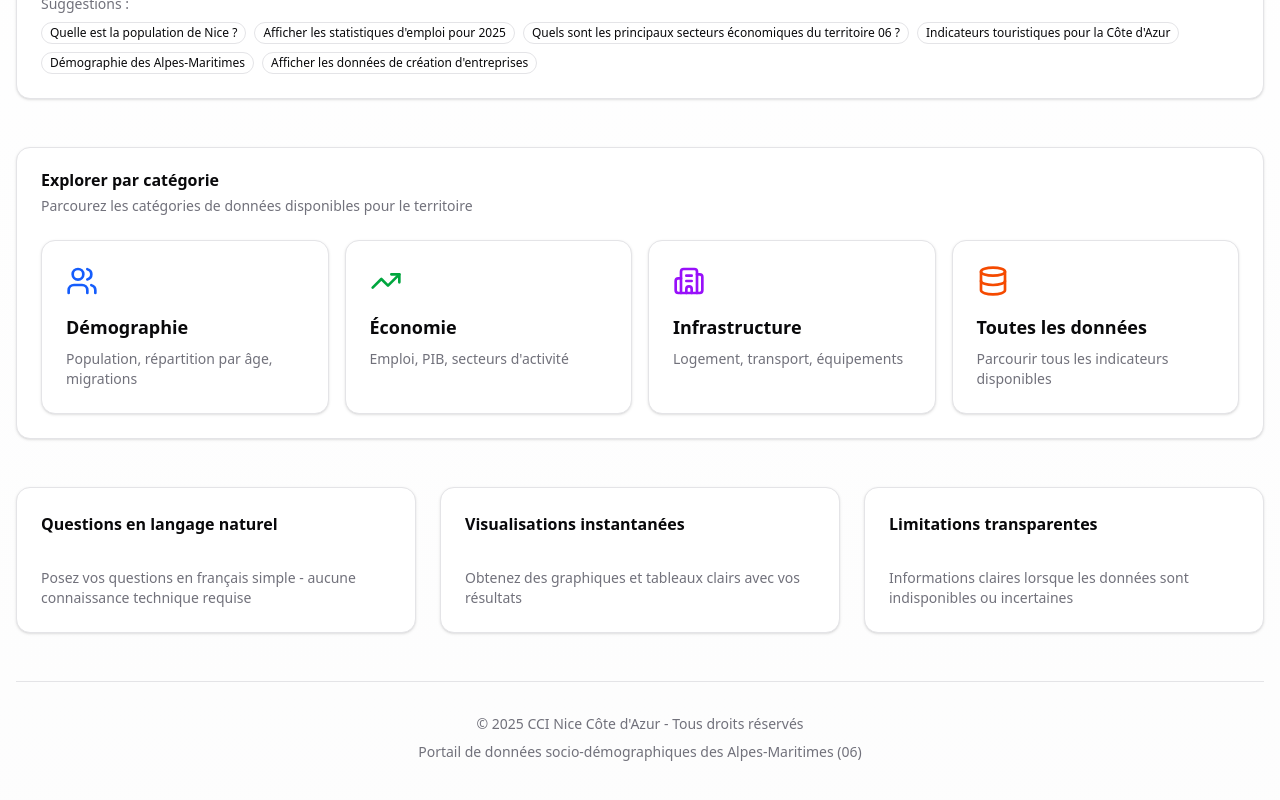
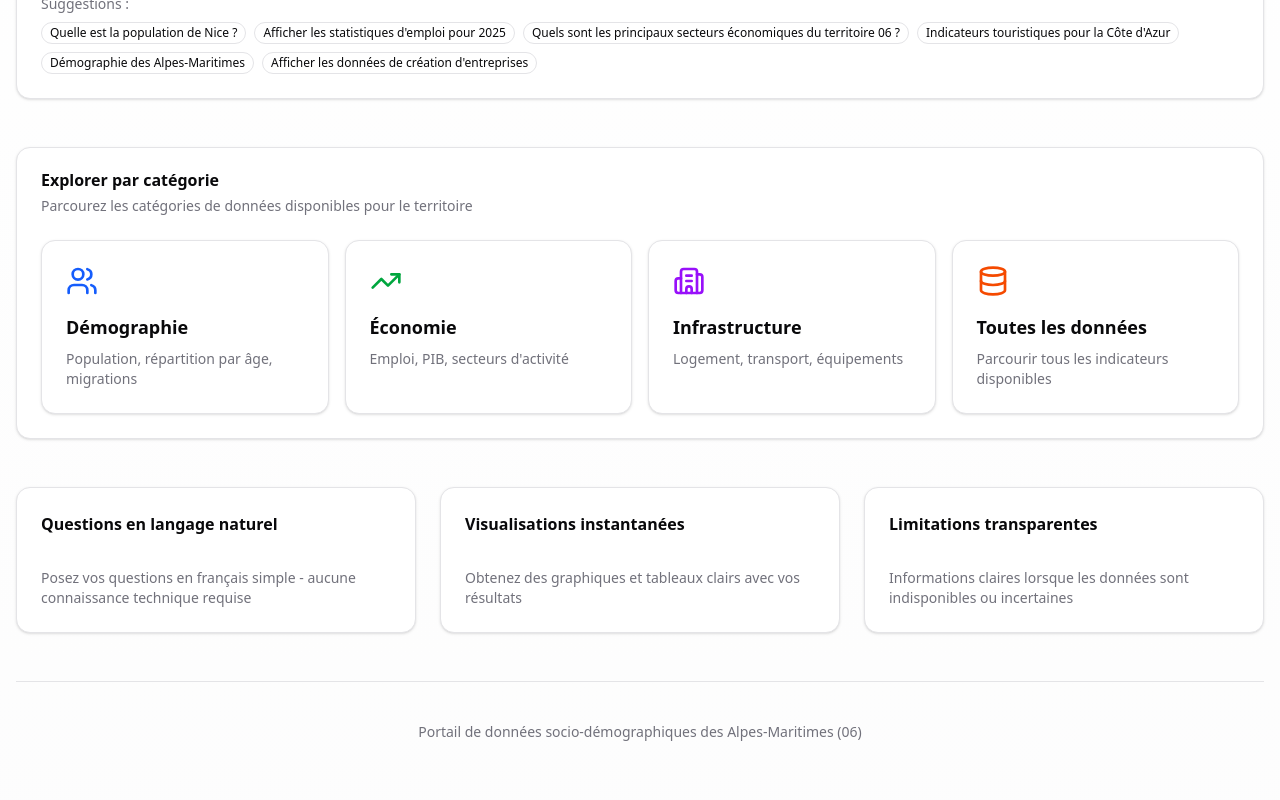
Before and after one commit to AntoineFra/HackathonTopTech, a Next.js app: page / in a window 1280 px wide. Shown: the part 541-1341 px from the top of the page. Built offline with nearby package versions, Linux system fonts and the light colour scheme.

Commit message:
Removed useless comments

```diff
--- a/app/page.tsx
+++ b/app/page.tsx
@@ -14,7 +14,6 @@ export default function Home() {
     return (
         <div className="from-background to-secondary/20 min-h-screen bg-gradient-to-b">
             <main className="container mx-auto max-w-7xl px-4 py-8">
-                {/* En-tête */}
                 <div className="mb-12 space-y-4 text-center">
                     <div className="mb-4 flex items-center justify-center gap-3">
                         <BarChart3 className="text-primary h-12 w-12" />
@@ -33,7 +32,6 @@ export default function Home() {
                     </p>
                 </div>
 
-                {/* Alerte statut IA */}
                 <Alert className="mb-8 border-amber-500/50 bg-amber-50 dark:bg-amber-950/20">
                     <AlertCircle className="h-4 w-4 text-amber-600" />
                     <AlertDescription className="text-amber-900 dark:text-amber-200">
@@ -46,12 +44,10 @@ export default function Home() {
                     </AlertDescription>
                 </Alert>
 
-                {/* Interface de requête principale */}
                 <div className="mb-12">
                     <QueryInterface />
                 </div>
 
-                {/* Vue d'ensemble des catégories */}
                 <div className="mb-12">
                     <Card>
                         <CardHeader>
@@ -67,7 +63,6 @@ export default function Home() {
                     </Card>
                 </div>
 
-                {/* Section des fonctionnalités */}
                 <div className="mb-12 grid grid-cols-1 gap-6 md:grid-cols-3">
                     <Card>
                         <CardHeader>
@@ -112,11 +107,7 @@ export default function Home() {
                     </Card>
                 </div>
 
-                {/* Pied de page */}
                 <footer className="text-muted-foreground border-t py-8 text-center text-sm">
-                    <p>
-                        © 2025 CCI Nice Côte d&apos;Azur - Tous droits réservés
-                    </p>
                     <p className="mt-2">
                         Portail de données socio-démographiques des
                         Alpes-Maritimes (06)
--- a/components/ai-response-display.tsx
+++ b/components/ai-response-display.tsx
@@ -36,7 +36,6 @@ export function AIResponseDisplay({ response }: AIResponseDisplayProps) {
 
     return (
         <div className="space-y-6">
-            {/* Réponse principale */}
             <Card>
                 <CardHeader>
                     <div className="flex items-start justify-between">
@@ -65,7 +64,6 @@ export function AIResponseDisplay({ response }: AIResponseDisplayProps) {
                 </CardContent>
             </Card>
 
-            {/* Avertissement sur les limitations */}
             {response.limitations && (
                 <Alert>
                     <AlertCircle className="h-4 w-4" />
@@ -75,7 +73,6 @@ export function AIResponseDisplay({ response }: AIResponseDisplayProps) {
                 </Alert>
             )}
 
-            {/* Indicateurs */}
             {response.indicators && response.indicators.length > 0 && (
                 <div className="space-y-4">
                     <h3 className="text-lg font-semibold">
@@ -85,7 +82,6 @@ export function AIResponseDisplay({ response }: AIResponseDisplayProps) {
                 </div>
             )}
 
-            {/* Sources */}
             {response.sources && response.sources.length > 0 && (
                 <Card>
                     <CardHeader>
--- a/components/query-interface.tsx
+++ b/components/query-interface.tsx
@@ -59,7 +59,6 @@ export function QueryInterface() {
 
     return (
         <div className="space-y-6">
-            {/* Saisie de la question */}
             <Card>
                 <CardHeader>
                     <CardTitle className="flex items-center gap-2">
@@ -102,7 +101,6 @@ export function QueryInterface() {
                             </Button>
                         </div>
 
-                        {/* Suggestions rapides */}
                         <div className="space-y-2">
                             <p className="text-muted-foreground text-sm">
                                 Suggestions :
@@ -126,7 +124,6 @@ export function QueryInterface() {
                 </CardContent>
             </Card>
 
-            {/* Affichage de la réponse */}
             {loading && (
                 <Card>
                     <CardContent className="pt-6">
```
